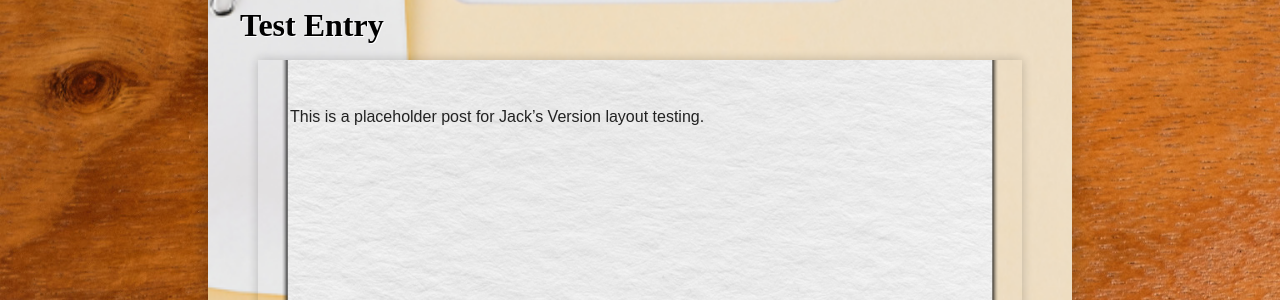
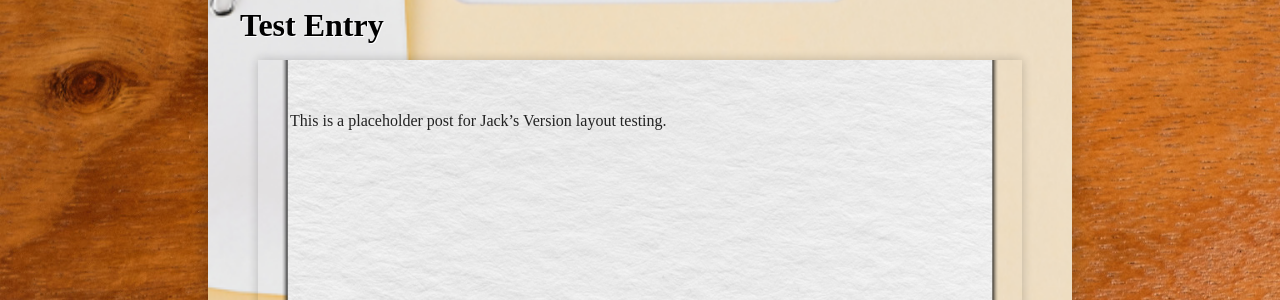
Before and after one commit to shadow-signal/shadow-signal.github.io, a Jekyll site: the page built from _posts/2025-08-28-test-entry.md, in a window 1280 px wide. Shown: the part 267-567 px from the top of the page. Built offline with Jekyll 4.4.1, drawn with Linux system fonts in a browser that asks for light colours.

Commit message:
Update style.scss

```diff
--- a/assets/css/style.scss
+++ b/assets/css/style.scss
@@ -197,8 +197,10 @@ body {
   background: url('/assets/images/paper_texture.png') center/cover no-repeat;
   padding: 2rem;
   max-width: 700px;
-  height: 800px; /* tweak to your liking */
+  height: 800px; /* visible area; will scroll inside */
   overflow-y: auto;
   margin: 1rem auto;
   box-shadow: 0 0 10px rgba(0,0,0,0.2);
+  font-family: 'Homemade Apple', cursive;
+  line-height: 1.6;
 }
```
